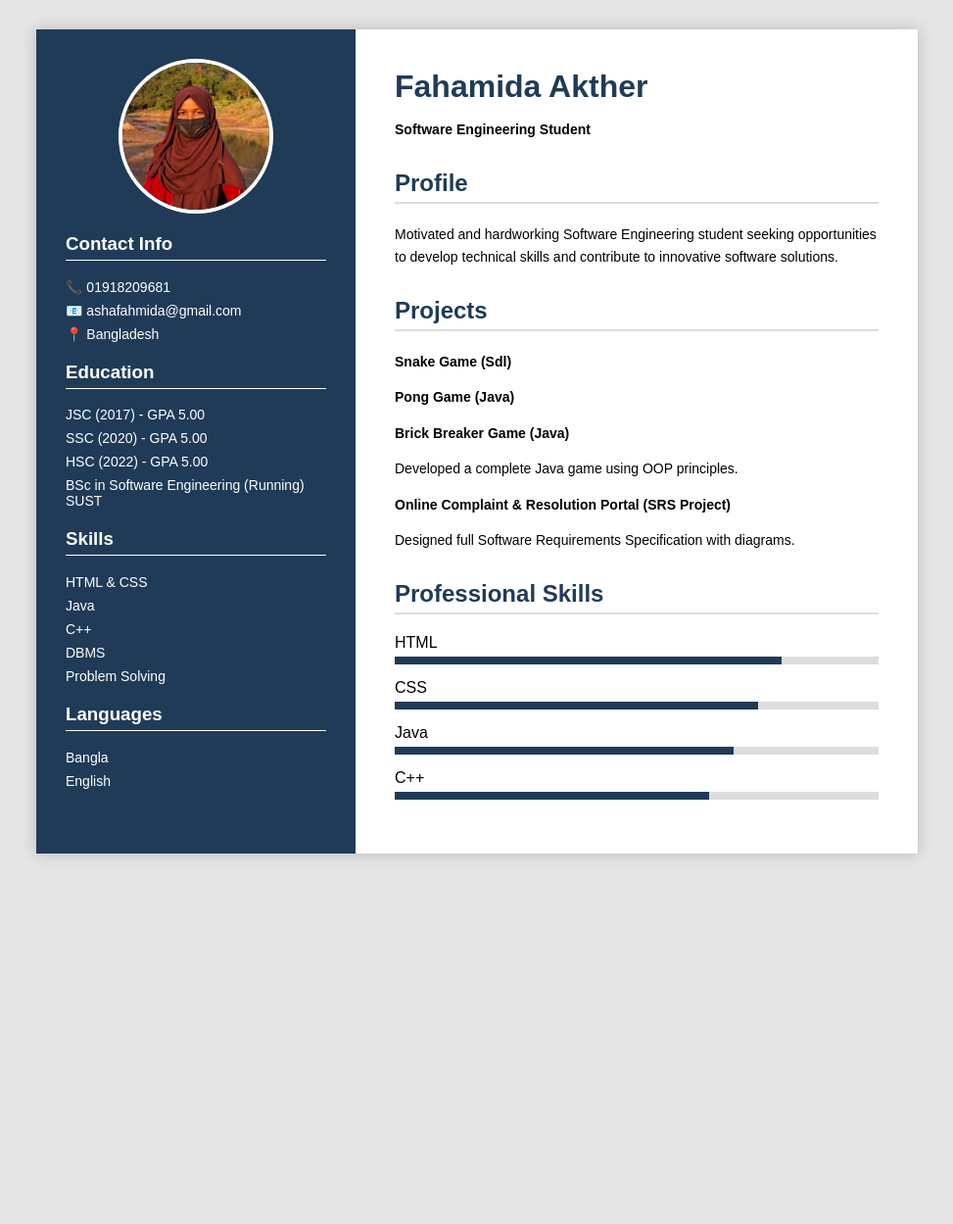
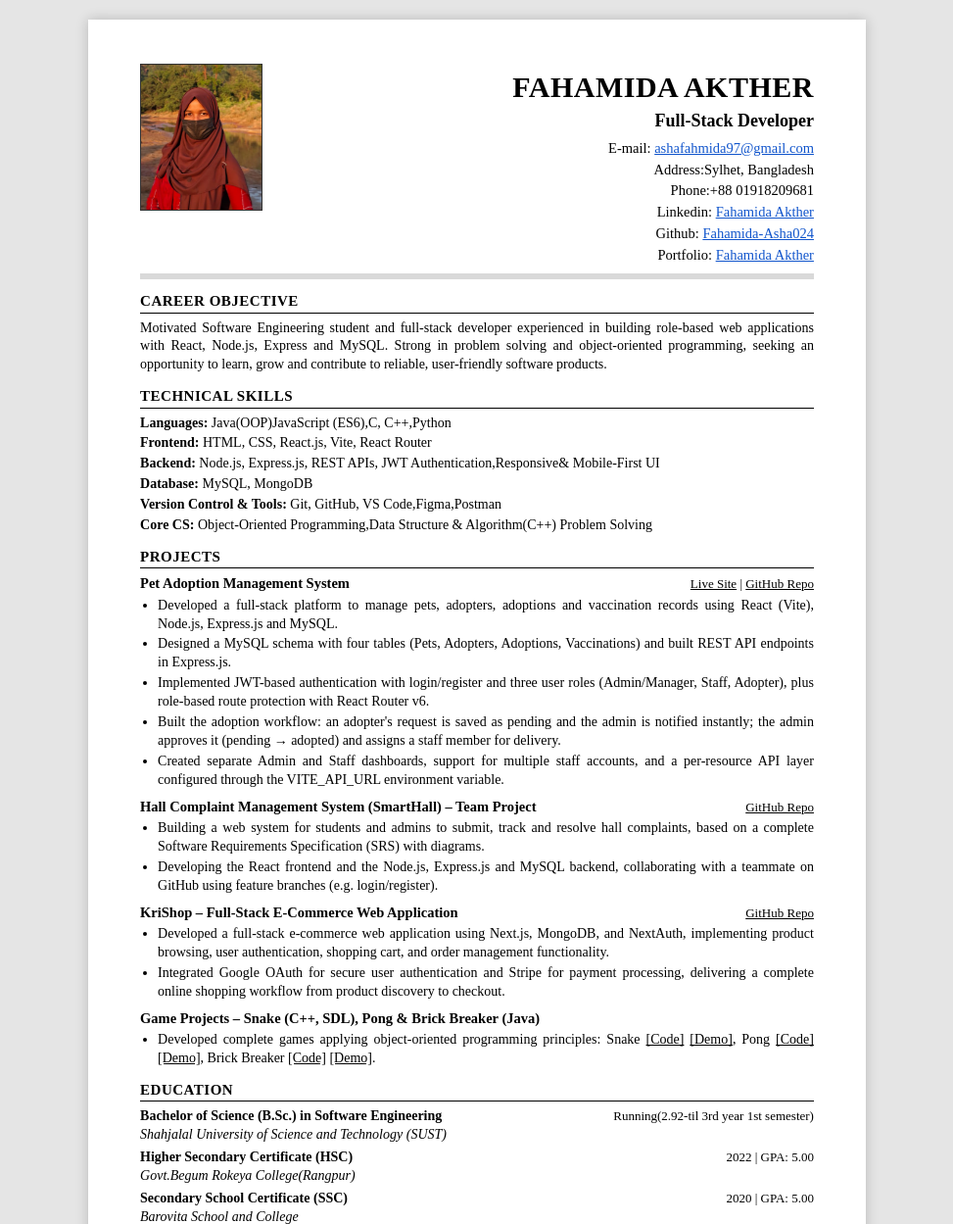
Before and after one commit to Fahamida-Asha024/CV-fahamida, a plain HTML site: page index.html in a window 1280 px wide. Shown: the top 1249 px of the page at 98% size, without its empty margins (153-1126 px from the left). Before the commit the page ends 901 px from the top, so only its background shows below. Drawn offline with Linux system fonts and the light colour scheme.

Commit message:
modified cv

```diff
--- a/index.html
+++ b/index.html
@@ -1,180 +1,214 @@
+<!-- CV-fahamida-main/index.html -->
 <!DOCTYPE html>
-<html>
+<html lang="en">
 <head>
+<meta charset="UTF-8">
+<meta name="viewport" content="width=device-width, initial-scale=1">
 <title>Fahamida Akther - CV</title>
 <style>
-        body{
-            margin:0;
-            font-family: Arial, sans-serif;
-            background:#e5e5e5;
+  @page { size: A4; margin: 12mm; }
+  * { box-sizing: border-box; }
+  body {
+    margin: 0;
+    background: #e5e5e5;
+    font-family: "Times New Roman", Times, serif;
+    color: #000;
+    font-size: 14px;
+    line-height: 1.35;
+  }
+  .page {
+    width: 210mm;
+    min-height: 297mm;
+    margin: 20px auto;
+    padding: 12mm 14mm;
+    background: #fff;
+    box-shadow: 0 0 12px rgba(0,0,0,.2);
+  }
+  a { color: #000; text-decoration: none; }
+  a:hover { text-decoration: underline; }
+
+  /* ===== Header (Sifat style) ===== */
+  .header {
+    display: flex;
+    justify-content: space-between;
+    align-items: flex-start;
+    gap: 24px;
+    padding-bottom: 8px;
+    border-bottom: 6px solid #d9d9d9;   /* ধূসর বার */
+  }
+  .photo {
+    width: 125px;
+    height: 150px;
+    border: 1px solid #333;
+    object-fit: cover;
+    flex-shrink: 0;
+  }
+  .info { flex: 1; text-align: right; }
+  .info h1 {
+    margin: 4px 0 0;
+    font-size: 30px;
+    text-transform: uppercase;
+    letter-spacing: .5px;
+  }
+  .info .title { font-size: 18px; font-weight: bold; margin-bottom: 4px; }
+  .info div { font-size: 14.5px; line-height: 1.5; }
+  .info a { color: #1155cc; text-decoration: underline; }
+
+  /* ===== Section headings (Rakibul style) ===== */
+  h2 {
+    font-size: 15px;
+    text-transform: uppercase;
+    border-bottom: 1.5px solid #000;
+    margin: 12px 0 6px;
+    padding-bottom: 1px;
+    letter-spacing: .5px;
   }
 
-        .container{
-            width:900px;
-            margin:30px auto;
-            display:flex;
-            background:white;
-            box-shadow:0 0 15px rgba(0,0,0,0.2);
-        }
+  p { margin: 3px 0; text-align: justify; }
+  .skills p { margin: 2px 0; }
 
-        /* LEFT SIDE */
-        .left{
-            width:35%;
-            background:#1f3b57;
-            color:white;
-            padding:30px;
-        }
+  /* Projects */
+  .project { margin-bottom: 8px; }
+  .row { display: flex; justify-content: space-between; align-items: baseline; gap: 10px; }
+  .row .name { font-weight: bold; font-size: 14.5px; }
+  .row .links { font-size: 13px; white-space: nowrap; }
+  .row .links a { text-decoration: underline; }
+  .row .date { font-size: 13px; white-space: nowrap; }
+  ul { margin: 3px 0 0; padding-left: 18px; }
+  li { margin: 2px 0; text-align: justify; }
+  li a { text-decoration: underline; }
 
-        .left img{
-            width:150px;
-            height:150px;
-            border-radius:50%;
-            display:block;
-            margin:0 auto 20px;
-            border:4px solid white;
-        }
+  /* Education */
+  .edu { margin-bottom: 4px; }
+  .edu .sub { font-style: italic; }
 
-        .left h3{
-            border-bottom:1px solid white;
-            padding-bottom:5px;
-            margin-top:20px;
-        }
-
-        .left ul{
-            list-style:none;
-            padding:0;
-            font-size:14px;
-        }
-
-        .left ul li{
-            margin:8px 0;
-        }
-
-        /* RIGHT SIDE */
-        .right{
-            width:65%;
-            padding:40px;
-        }
-
-        .right h1{
-            margin:0;
-            color:#1f3b57;
-        }
-
-        .right h2{
-            color:#1f3b57;
-            margin-top:30px;
-            border-bottom:2px solid #ddd;
-            padding-bottom:5px;
-        }
-
-        .right p{
-            font-size:14px;
-            line-height:1.6;
-        }
-
-        .skill-bar{
-            background:#ddd;
-            height:8px;
-            margin:5px 0 15px;
-        }
-
-        .skill-fill{
-            background:#1f3b57;
-            height:8px;
+  @media print {
+    body { background: #fff; }
+    .page { margin: 0; box-shadow: none; width: auto; min-height: auto; padding: 0; }
+    .header, h2 { -webkit-print-color-adjust: exact; print-color-adjust: exact; }
   }
 </style>
 </head>
+<body>
+<div class="page">
 
-<body>
+  <!-- [১] HEADER (Sifat-এর মতো): ছবি বাঁয়ে, তথ্য ডানে -->
+  <div class="header">
+    <img class="photo" src="image/cv.jpeg" alt="Profile Picture">
+    <div class="info">
+      <h1>Fahamida Akther</h1>
+      <div class="title">Full-Stack Developer</div>
+      <div>E-mail: <a href="mailto:ashafahmida97@gmail.com">ashafahmida97@gmail.com</a></div>
+      <div>Address:Sylhet, Bangladesh</div>
+      <div><Phone:>Phone:+88 01918209681</Phone:></div>
+      <div>Linkedin: <a href="https://www.linkedin.com/in/fahamida-asha-583315380/">Fahamida Akther</a></div>
+      <div>Github: <a href="https://github.com/Fahamida-Asha024">Fahamida-Asha024</a></div>
+      <div>Portfolio: <a href="https://portfolio-asha-4hqovjin0-fahamida-asha024s-projects.vercel.app">Fahamida Akther</a></div>
+    </div>
+  </div>
 
-<div class="container">
+  <!-- [২] CAREER OBJECTIVE -->
+  <h2>Career Objective</h2>
+  <p>
+    Motivated Software Engineering student and full-stack developer experienced in
+    building role-based web applications with React, Node.js, Express and MySQL.
+    Strong in problem solving and object-oriented programming, seeking an opportunity
+    to learn, grow and contribute to reliable, user-friendly software products.
+  </p>
 
-    <!-- LEFT SIDE -->
-    <div class="left">
+  <!-- [৩] TECHNICAL SKILLS -->
+  <h2>Technical Skills</h2>
+  <div class="skills">
+    <p><b>Languages:</b> Java(OOP)JavaScript (ES6),C, C++,Python</p>
+    <p><b>Frontend:</b> HTML, CSS, React.js, Vite, React Router</p>
+    <p><b>Backend:</b> Node.js, Express.js, REST APIs, JWT Authentication,Responsive& Mobile-First UI</p>
+    <p><b>Database:</b> MySQL, MongoDB</p>
+    <p><b>Version Control &amp; Tools:</b> Git, GitHub, VS Code,Figma,Postman</p>
+    <p><b>Core CS:</b> Object-Oriented Programming,Data Structure & Algorithm(C++) Problem Solving</p>
+  </div>
 
-        <img src="image/cv.jpeg" alt="Profile Picture">
+  <!-- [৪] PROJECTS -->
+  <h2>Projects</h2>
 
-        <h3>Contact Info</h3>
+  <div class="project">
+    <div class="row">
+      <span class="name">Pet Adoption Management System </span>
+      <span class="links">
+        <a href="TODO-PET-LIVE-LINK">Live Site</a> |
+        <a href="https://github.com/Fahamida-Asha024/Pet-Addoption-byMySQL.git">GitHub Repo</a>
+      </span>
+    </div>
     <ul>
-            <li>📞 01918209681</li>
-            <li>📧 ashafahmida@gmail.com</li>
-            <li>📍 Bangladesh</li>
+      <li>Developed a full-stack platform to manage pets, adopters, adoptions and vaccination records using React (Vite), Node.js, Express.js and MySQL.</li>
+      <li>Designed a MySQL schema with four tables (Pets, Adopters, Adoptions, Vaccinations) and built REST API endpoints in Express.js.</li>
+      <li>Implemented JWT-based authentication with login/register and three user roles (Admin/Manager, Staff, Adopter), plus role-based route protection with React Router v6.</li>
+      <li>Built the adoption workflow: an adopter's request is saved as pending and the admin is notified instantly; the admin approves it (pending → adopted) and assigns a staff member for delivery.</li>
+      <li>Created separate Admin and Staff dashboards, support for multiple staff accounts, and a per-resource API layer configured through the VITE_API_URL environment variable.</li>
     </ul>
+  </div>
 
-        <h3>Education</h3>
+  <div class="project">
+    <div class="row">
+      <span class="name">Hall Complaint Management System (SmartHall) – Team Project</span>
+      <span class="links">
+        <a href="https://github.com/Fahamida-Asha024/SmartHall">GitHub Repo</a>
+      </span>
+    </div>
     <ul>
-            <li>JSC (2017) - GPA 5.00</li>
-            <li>SSC (2020) - GPA 5.00</li>
-            <li>HSC (2022) - GPA 5.00</li>
-            <li>BSc in Software Engineering (Running)<br>SUST</li>
+      <li>Building a web system for students and admins to submit, track and resolve hall complaints, based on a complete Software Requirements Specification (SRS) with diagrams.</li>
+      <li>Developing the React frontend and the Node.js, Express.js and MySQL backend, collaborating with a teammate on GitHub using feature branches (e.g. login/register).</li>
     </ul>
-
-        <h3>Skills</h3>
+  </div>
+  <div class="project">
+  <div class="row">
+    <span class="name">KriShop – Full-Stack E-Commerce Web Application</span>
+    <span class="links">
+      <a href="https://github.com/Fahamida-Asha024/KriShop">GitHub Repo</a>
+    </span>
+  </div>
   <ul>
-            <li>HTML & CSS</li>
-            <li>Java</li>
-            <li>C++</li>
-            <li>DBMS</li>
-            <li>Problem Solving</li>
+    <li>Developed a full-stack e-commerce web application using Next.js, MongoDB, and NextAuth, implementing product browsing, user authentication, shopping cart, and order management functionality.</li>
+    <li>Integrated Google OAuth for secure user authentication and Stripe for payment processing, delivering a complete online shopping workflow from product discovery to checkout.</li>
   </ul>
-
-        <h3>Languages</h3>
-        <ul>
-            <li>Bangla</li>
-            <li>English</li>
-        </ul>
-
 </div>
 
 
-    <!-- RIGHT SIDE -->
-    <div class="right">
-
-        <h1>Fahamida Akther</h1>
-        <p><strong>Software Engineering Student</strong></p>
-
-        <h2>Profile</h2>
-        <p>
-            Motivated and hardworking Software Engineering student seeking
-            opportunities to develop technical skills and contribute to
-            innovative software solutions.
-        </p>
-
-        <h2>Projects</h2>
-        <p><strong>Snake Game (Sdl)</strong></p>
-        <p><strong>Pong Game (Java)</strong></p>
-        <p><strong>Brick Breaker Game (Java)</strong></p>
-        <p>Developed a complete Java game using OOP principles.</p>
-
-        <p><strong>Online Complaint & Resolution Portal (SRS Project)</strong></p>
-        <p>Designed full Software Requirements Specification with diagrams.</p>
-
-        <h2>Professional Skills</h2>
-
-        HTML
-        <div class="skill-bar">
-            <div class="skill-fill" style="width:80%;"></div>
+  <div class="project">
+    <div class="row">
+      <span class="name">Game Projects – Snake (C++, SDL), Pong &amp; Brick Breaker (Java)</span>
+    </div>
+    <ul>
+      <li>Developed complete games applying object-oriented programming principles:
+        Snake <a href="TODO-SNAKE-REPO">[Code]</a> <a href="TODO-SNAKE-DEMO">[Demo]</a>,
+        Pong <a href="TODO-PONG-REPO">[Code]</a> <a href="TODO-PONG-DEMO">[Demo]</a>,
+        Brick Breaker <a href="TODO-BRICK-REPO">[Code]</a> <a href="TODO-BRICK-DEMO">[Demo]</a>.
+      </li>
+    </ul>
   </div>
 
-        CSS
-        <div class="skill-bar">
-            <div class="skill-fill" style="width:75%;"></div>
+  <!-- [৫] EDUCATION -->
+  <h2>Education</h2>
+  <div class="edu">
+    <div class="row"><b>Bachelor of Science (B.Sc.) in Software Engineering</b><span class="date">Running(2.92-til 3rd year 1st semester)</span></div>
+    <div class="sub">Shahjalal University of Science and Technology (SUST)</div>
+  </div>
+  <div class="edu">
+    <div class="row"><b>Higher Secondary Certificate (HSC)</b><span class="date">2022 | GPA: 5.00</span></div>
+    <div class="sub">Govt.Begum Rokeya College(Rangpur)</div>
+  </div>
+  <div class="edu">
+    <div class="row"><b>Secondary School Certificate (SSC)</b><span class="date">2020 | GPA: 5.00</span></div>
+    <div class="sub">Barovita School and College</div>
+  </div>
+  <div class="edu">
+    <div class="row"><b>Junior School Certificate (JSC)</b><span class="date">2017 | GPA: 5.00</span></div>
+    <div class="sub">Barovita School and College</div>
   </div>
 
-        Java
-        <div class="skill-bar">
-            <div class="skill-fill" style="width:70%;"></div>
-        </div>
-
-        C++
-        <div class="skill-bar">
-            <div class="skill-fill" style="width:65%;"></div>
-        </div>
+  <!-- [৬] LANGUAGES -->
+  <h2>Languages</h2>
+  <p>Bangla (Native) | English (Professional Working Proficiency) | Hindi (Basic)</p>
 
 </div>
-
-</div>
-
 </body>
 </html>
```
Lines whose indentation alone changed are shown as unchanged.
